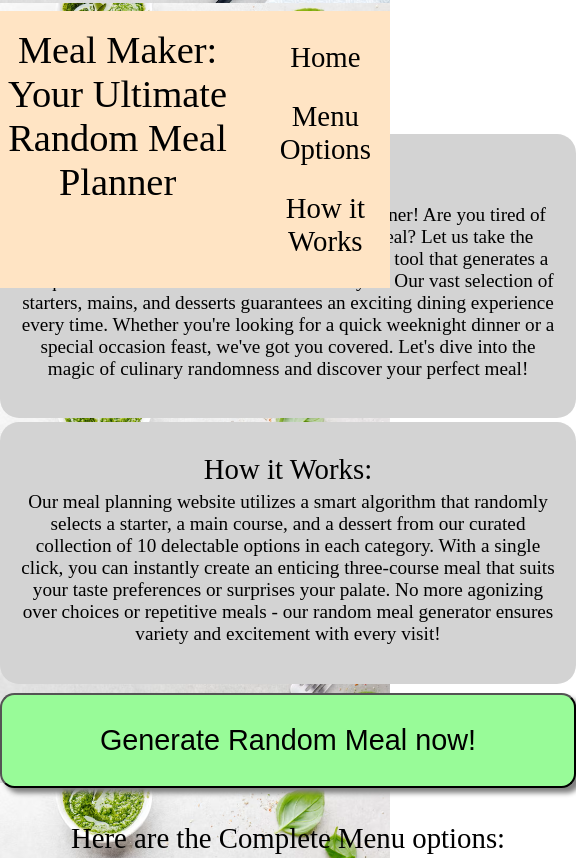
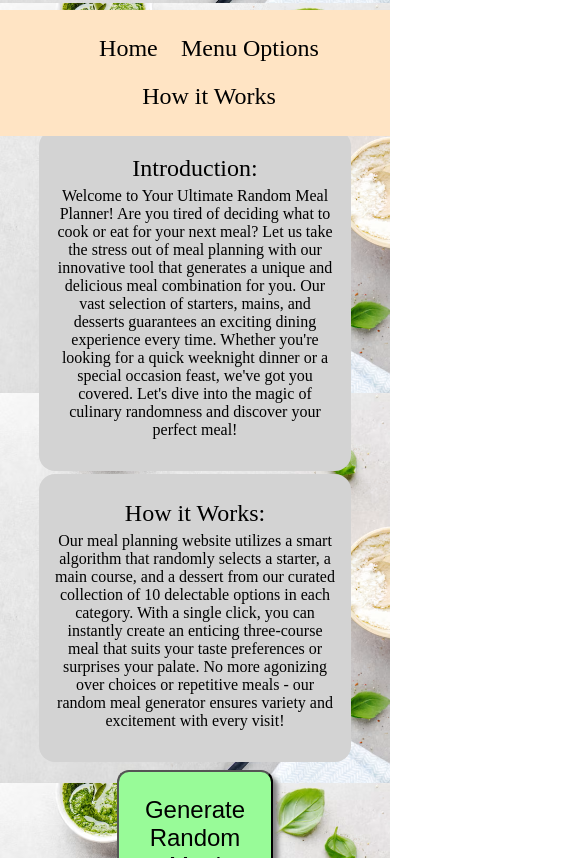
Before and after one commit to sravanirc/MealMaker, a plain HTML site: page index.html in a window 390 px wide. Shown: the top 858 px of the page, 576 px wide, since content can reach past the window. Drawn offline with Linux system fonts and the light colour scheme.

Commit message:
added intial responsiveness

```diff
--- a/index.css
+++ b/index.css
@@ -11,9 +11,10 @@ button{
 border-radius: 0.5em;
 box-shadow: 5px 5px 5px grey;
 cursor: pointer;
-min-width: 20em;
+max-width: 20em;
 text-align: center;
 padding: 1em;
+width: 50%;
 
 }
 
@@ -31,7 +32,7 @@ background-attachment: scroll;
     background-size: cover;
     text-align: center;
     font-weight: 500;
-    font-size: 1.2em;
+    /* font-size: 1.2em; */
     opacity:1.2;
 
 }
@@ -86,13 +87,19 @@ header nav{
     background-color: lightgray;
     padding: 0.1em 1em 0.5em 1em;
     border-radius: 1em;
-
-}
+    }
 
 #mainSec{
     position: absolute;
     top: 15%;
+    width: 80%;
+    margin: auto 10%;
 
+}
+
+#mealres{
+    font-size: 1.4em;
+    line-height: 2em;
 }
 p{
     margin-bottom: 1.5em;
@@ -112,3 +119,10 @@ p{
 #completeMenu div{
     display: inline-block;
 }
+
+
+@media screen and (max-width: 720px){
+header h1 {
+    content-visibility: hidden;
+
+}}
--- a/script.js
+++ b/script.js
@@ -39,7 +39,7 @@ const createMeal= () => {
     let starter = starters[starterIndex];
     let main = mains[mainIndex];
     let dessert = desserts[dessertIndex];
-    document.getElementById("mainSec").innerHTML= "<h2> Here is your unique Meal:</h2> <br>Starter : " + starter +" <br> Main: "  + main + "<br> Dessert: " + dessert +"<br> <br><a><button class=\"button\" onclick=\"createMeal()\"> Another meal!</button></a>";
+    document.getElementById("mainSec").innerHTML= "<h2> Here is your unique Meal:</h2> <h3 id=\"mealres\"> <br>Starter : " + starter +" <br> Main: "  + main + "<br> Dessert: " + dessert +"</h3><br> <br><a><button class=\"button\" onclick=\"createMeal()\"> Another meal!</button></a>" ;
 };
 
 // createMeal();
```
